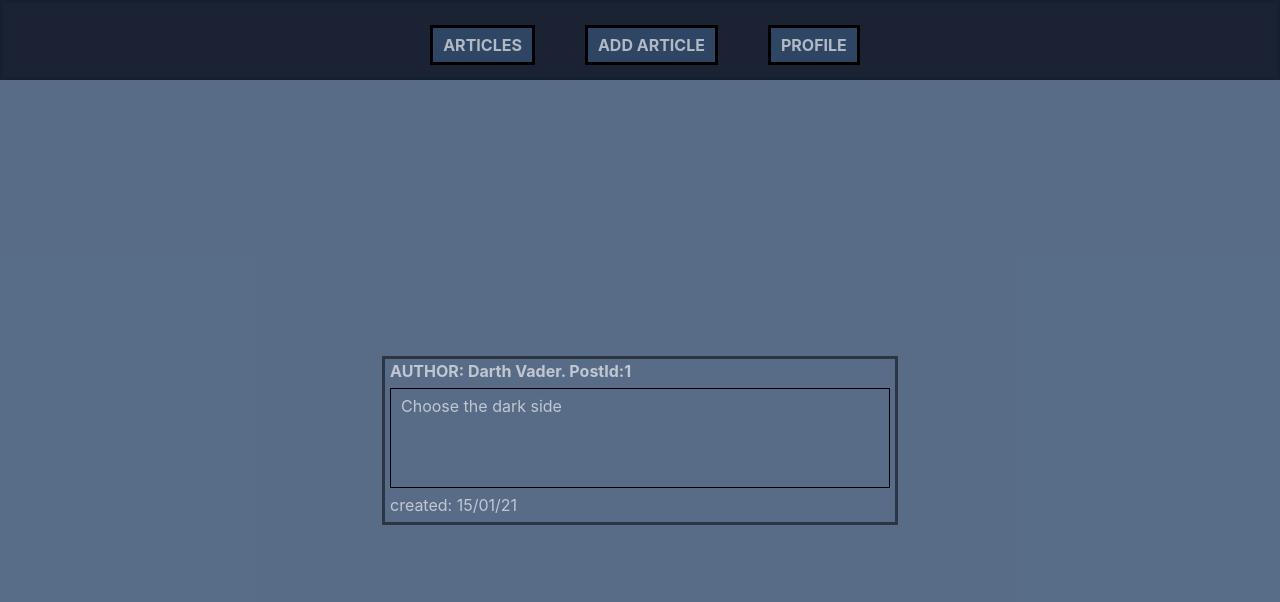
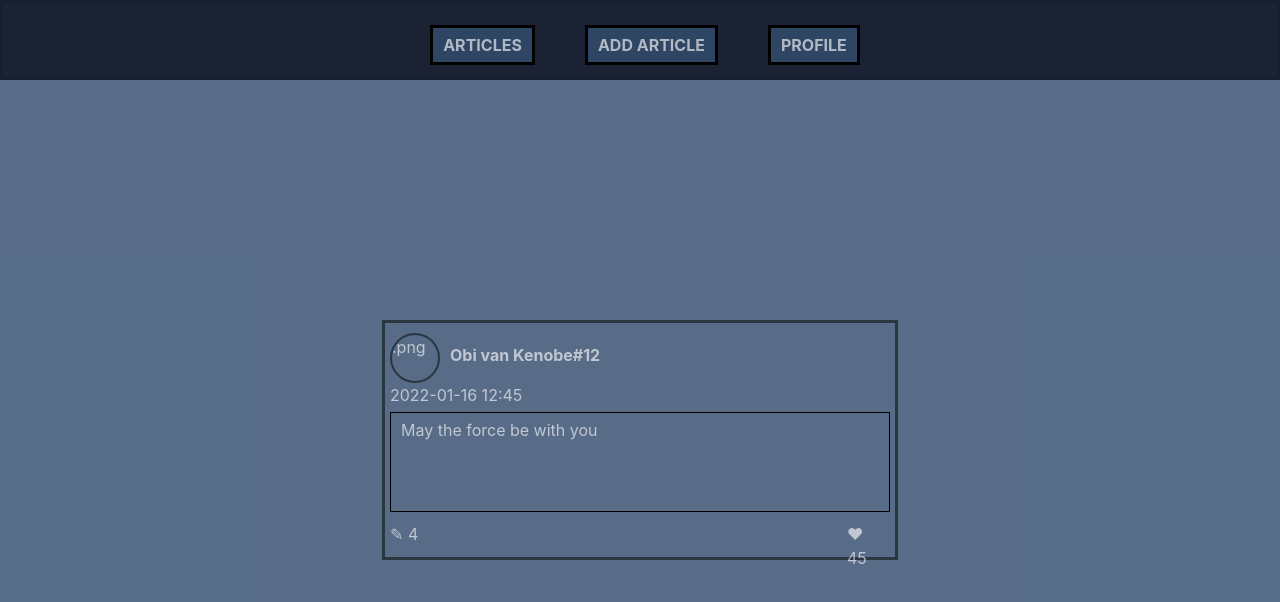
Before and after one commit to darthMilash/darth-app, a React (Create React App) app in the folder front/: page /articles/1 in a window 1280 px wide. Shown: the top 602 px of the page. Built offline with nearby package versions, Linux system fonts and the light colour scheme.

Commit message:
Add props in articles and profile

```diff
--- a/front/src/components/articles/index.js
+++ b/front/src/components/articles/index.js
@@ -1,38 +1,24 @@
 import React from 'react';
 import { useParams } from "react-router-dom";
-import PropTypes from 'prop-types';
+import ArticlesProptype  from './proptypes';
+import ArticlesProptypeDefault  from './proptypesDefault';
 import "./style.css"
 
-const Articles = ({authorPost, content, date}) => {
+const Articles = ({article}) => {
   const { id } = useParams();
   const isNumber = /^\d+$/;
   const isUpperCase = /^[A-Z]+$/;
   const isFile = /^\w+\.doc$|pdf$|jpeg$/;
 
-  if (isNumber.test(id)) {
+  if (isNumber.test(id) || isUpperCase.test(id) || isFile.test(id) || id == null) {
     return (
       <div className="post">
-      <div className="authorPost">AUTHOR: Darth Vader. PostId:{id} </div>
-      <div className="contentPost">Choose the dark side</div>
-      <div className="datePost">created: 15/01/21 </div>
-      </div>
-    );
-  }
-  else if (isUpperCase.test(id)) {
-    return (
-      <div className="post">
-      <div className="authorPost">AUTHOR: Darth Vader. PostId:{id} </div>
-      <div className="contentPost">Choose the dark side</div>
-      <div className="datePost">created: 15/01/21 </div>
-      </div>
-    );
-  }
-  else if (isFile.test(id)) {
-    return (
-      <div className="post">
-      <div className="authorPost">AUTHOR: Darth Vader. PostId:{id} </div>
-      <div className="contentPost">Choose the dark side</div>
-      <div className="datePost">created: 15/01/21 </div>
+      <div className="avatarPost">{article.user.avatar}</div>
+      <div className="datePost">{article.createDate}</div>
+      <div className="authorPost">{article.user.name}#{article.user.userId}</div>
+      <div className="contentPost">{article.content}</div>
+      <div className="commentsPost">&#9998; {article.commentsCount}</div>
+      <div className="likesPost">&#9829; {article.likesCount}</div>
       </div>
     );
   }
@@ -43,26 +29,10 @@ const Articles = ({authorPost, content, date}) => {
       </main>
     )
   }
-    else {
-      return (
-        <div className="post">
-        <div className="authorPost">AUTHOR: {authorPost}</div>
-        <div className="contentPost">{content}</div>
-        <div className="datePost">created: {date}</div>
-        </div>
-      );
-    }
 };
 
-Articles.propTypes = {
-  authorPost: PropTypes.string.isRequired,
-  content: PropTypes.string.isRequired,
-  date: PropTypes.string.isRequired
+Articles.propTypes = ArticlesProptype;
 
-};
-
-Articles.defaultProps = {
-
-};
+Articles.defaultProps = ArticlesProptypeDefault;
 
 export default Articles;
--- /dev/null
+++ b/front/src/components/articles/proptypes.js
@@ -0,0 +1,18 @@
+import PropTypes from "prop-types";
+
+const ArticlesProptype =  {
+    article: PropTypes.shape ({
+        postId: PropTypes.number.isRequired,
+        createDate: PropTypes.string.isRequired,
+        content: PropTypes.string.isRequired,
+        likesCount: PropTypes.number,
+        commentsCount: PropTypes.number,
+        user: PropTypes.shape ({
+            userId: PropTypes.number.isRequired,
+            name: PropTypes.string.isRequired,
+            avatar: PropTypes.string.isRequired
+        }).isRequired
+    }).isRequired
+}
+
+export default ArticlesProptype;
--- /dev/null
+++ b/front/src/components/articles/proptypesDefault.js
@@ -0,0 +1,6 @@
+import PropTypes from "prop-types";
+
+const ArticlesProptypeDefault =  {
+}
+
+export default ArticlesProptypeDefault;
--- a/front/src/components/articles/style.css
+++ b/front/src/components/articles/style.css
@@ -2,13 +2,31 @@
     display: inline-block;
     border: 3px solid rgba(2, 2, 2, 0.514);
     margin: 5px;
+
+}
+
+.avatarPost {
+    margin: 10px 10px 0 5px;
+    width: 50px;
+    height: 50px;
+    border: 2px solid rgba(2, 2, 2, 0.514);
+    display: flex;
+    float: left;
+    border-radius: 50%;
 }
 
 .authorPost {
-    margin: 0 0 5px 5px;
-    display: inline;
+    margin: 20px 0 0 5px;
+    display: flex;
     font-weight: bold;
     font-style: normal;
+}
+
+.datePost {
+    display: flex;
+    font-style: normal;
+    float:left;
+    clear: left;
 }
 
 .contentPost {
@@ -20,6 +38,19 @@
     overflow: auto;
 }
 
-.datePost {
-    margin: 0 0 5px 5px;
+.commentsPost {
+    width: 40px;
+    height: 30px;
+    display: flex;
+    float: left;
+    margin: 5px;
+
 }
+
+.likesPost {
+    width: 40px;
+    height: 30px;
+    display: flex;
+    float: left;
+    margin: 5px 0px 5px 412px;
+}
--- a/front/src/components/mainPage/index.js
+++ b/front/src/components/mainPage/index.js
@@ -6,7 +6,6 @@ export function Main() {
     return (
       <main>
       <img className="Header-logo" src={Logo} alt="Logo" />
-
       </main>
     );
 };
--- a/front/src/components/profile/index.js
+++ b/front/src/components/profile/index.js
@@ -1,35 +1,28 @@
 import React from 'react';
-import PropTypes from 'prop-types';
-import Icon from '../../anonym.png';
+import ProfileProptype  from './proptypes';
+import ProfileProptypeDefault  from './proptypesDefault';
+
 import "./style.css"
 
-const Profile = ({name, avatar, bday, email, phone}) => {
+const Profile = ({user,testavatar}) => {
 
   const currentDate = new Date();
-  const dateBday = new Date(bday);
+  const dateBday = new Date(user.bday);
   const profileAge = Math.floor((currentDate-dateBday) / (1000*60*60*24*366)) ;
 
   return (
     <div className="profile">
-    <div className="avatar">{avatar}</div>
-    <div className="name">NAME: {name}</div>
+    <div className="avatar">{user.avatar} {testavatar}</div>
+    <div className="name">NAME: {user.name}</div>
     <div className="bday">AGE: {profileAge}</div>
-    <div className="email">EMAIL: {email}</div>
-    <div className="phone">PHONE: {phone}</div>
+    <div className="email">EMAIL: {user.email}</div>
+    <div className="phone">PHONE: {user.phone}</div>
     </div>
   );
 };
 
-Profile.propTypes = {
-  avatar: PropTypes.element,
-  name: PropTypes.string.isRequired,
-  email: PropTypes.string.isRequired,
-  phone: PropTypes.string.isRequired,
-  bday: PropTypes.string.isRequired
-};
+Profile.propTypes = ProfileProptype;
 
-Profile.defaultProps = {
-  avatar: <img className="defaultIcon" src={Icon} alt="Icon" />
-};
+Profile.defaultProps = ProfileProptypeDefault;
 
 export default Profile;
--- /dev/null
+++ b/front/src/components/profile/proptypes.js
@@ -0,0 +1,14 @@
+import PropTypes from "prop-types";
+
+const ProfileProptype =  {
+    user: PropTypes.shape ({
+        userId: PropTypes.number.isRequired,
+        avatar: PropTypes.element,
+        name: PropTypes.string.isRequired,
+        bday: PropTypes.string.isRequired,
+        email: PropTypes.string.isRequired,
+        phone: PropTypes.string.isRequired
+    }).isRequired
+}
+
+export default ProfileProptype;
--- /dev/null
+++ b/front/src/components/profile/proptypesDefault.js
@@ -0,0 +1,11 @@
+import Icon from '../../anonym.png';
+
+const ProfileProptypeDefault =  {
+    testavatar: <img className="defaultIcon" src={Icon} alt="Icon" />,
+    user : {
+        avatar : <img className="defaultIcon" src={Icon} alt="Icon" />
+    }
+
+};
+
+export default ProfileProptypeDefault;
--- a/front/src/containers/body/index.js
+++ b/front/src/containers/body/index.js
@@ -1,7 +1,6 @@
 import React from 'react';
 
-import { Routes, Route
-} from "react-router-dom";
+import { Routes, Route } from "react-router-dom";
 
 import { Main } from '../../components/mainPage';
 import { AddArticle } from '../../components/addArticle';
@@ -17,20 +16,27 @@ export const Body = () => {
     <Routes>
       <Route path="/" element={<Main />}/>
       <Route path="/profile" element={ <Profile
-      name = "Han Solo"
-      email = "hansolovich@gmail.com"
-      phone = "+380507778777"
-      bday = "1992-09-02"
+      user = {{
+        userId: 1,
+        name: "Obi van Kenobe",
+        bday: "1992-09-01",
+        email: "obevan@gmail.com",
+        phone: "+380667778866"
+      }}
       />}/>
-      <Route path="/articles" element={ <Articles
-      authorPost = "Darth Vader"
-      content = "You underestimate the power of the dark side!!"
-      date = "2022-01-16"
-      /> }/>
       <Route path="/articles/:id" element={ <Articles
-      authorPost = ""
-      content = ""
-      date = ""
+      article = {{
+        postId: 1,
+        createDate: "2022-01-16 12:45",
+        content: "May the force be with you",
+        likesCount: 45,
+        commentsCount: 4,
+        user: {
+          userId: 12,
+          name: "Obi van Kenobe",
+          avatar: ".png"
+        }
+      }}
       /> }/>
       <Route path="/addArticle" element={ <AddArticle /> }/>
       <Route path="/date/:date" element={ <AddDate /> }/>
```
